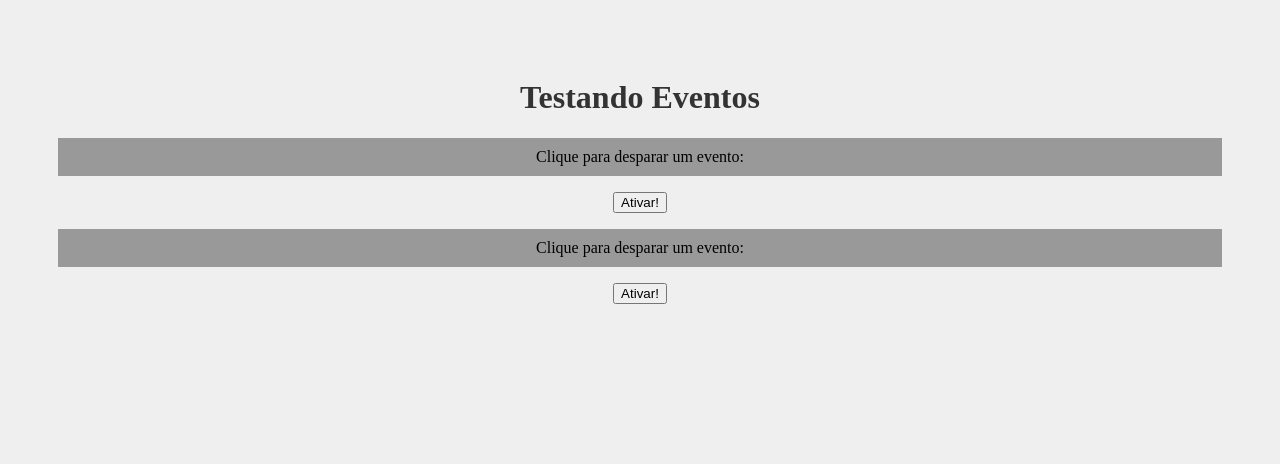
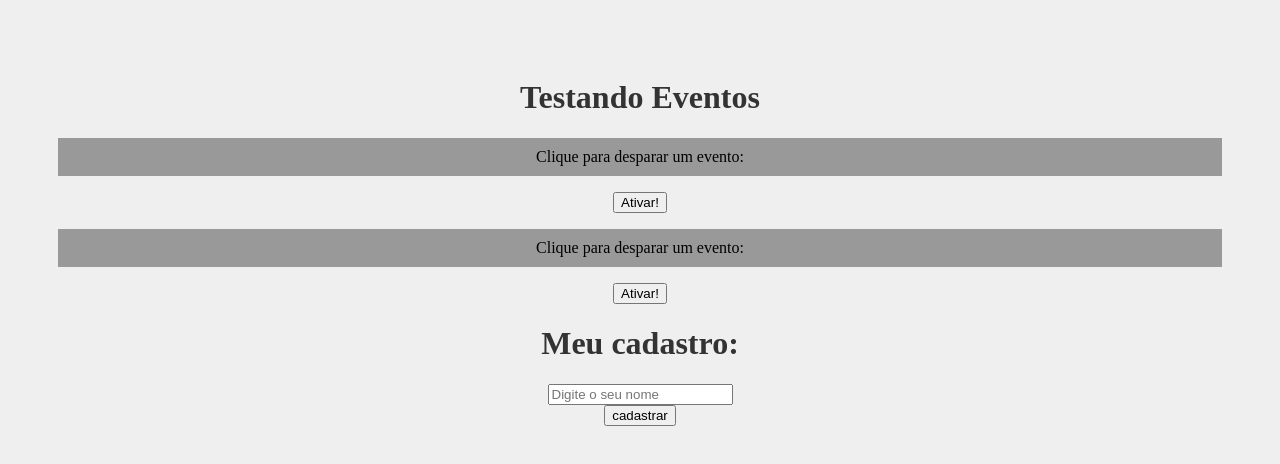
Before and after one commit to barbosaotavio/cost-manager, a React (Create React App) app: page / in a window 1280 px wide. Shown: the top 464 px of the page. Built offline with nearby package versions, Linux system fonts and the light colour scheme.

Commit message:
feat:treinado eventos

```diff
--- a/src/App.js
+++ b/src/App.js
@@ -1,5 +1,6 @@
 import './App.css'
 import Evento from './components/Evento'
+import Form from './components/Form'
 
 function App() {
 
@@ -8,6 +9,7 @@
     <h1>Testando Eventos</h1>
     <Evento numero='1'/>
     <Evento numero='2'/>
+    <Form/>
     </div>
 
   )
--- /dev/null
+++ b/src/components/Form.js
@@ -0,0 +1,24 @@
+function Form() {
+
+    function cadastrarUsuario(e) {
+        e.PreventDefault()
+        console.log ('cadastrou o usuario')
+    }
+
+    return(
+        <div>
+            <h1>Meu cadastro:</h1>
+            <form onSubmit={cadastrarUsuario}>
+                <div>
+                    <input type="txt" placeholder="Digite o seu nome"/>
+                </div>
+                <div>
+                    <input type="submit" value="cadastrar"/>
+                </div>
+            </form>
+        </div>
+
+    )
+}
+
+export default Form
```
